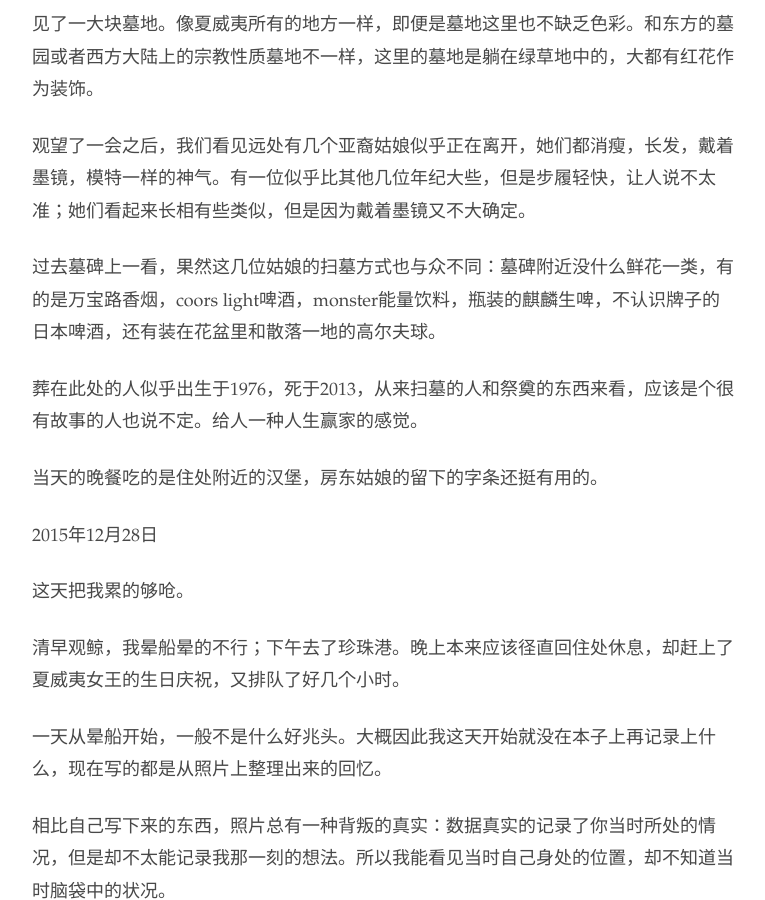
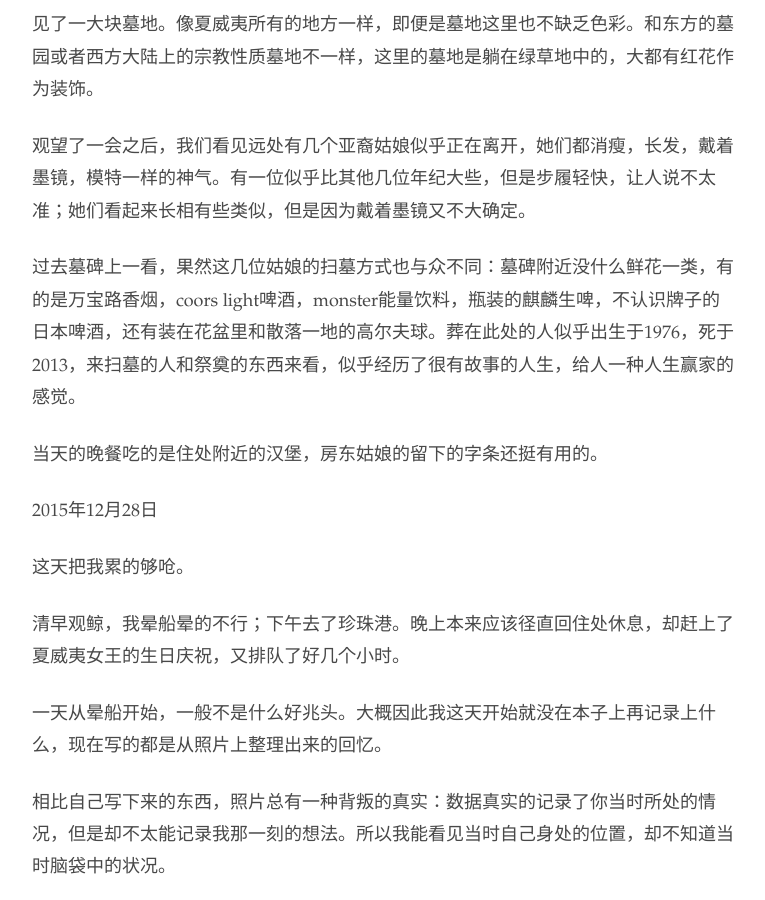
Before and after one commit to readandchedan/readandchedan.github.io, a Jekyll site: the page built from _posts/nonfiction/_posts/2018-09-19-three-year-late-hawaii-travel-log-part-2.md, in a window 1280 px wide and 900 px high, scrolled down 2049 px. Shown: the whole window, without its empty margins (256-1021 px from the left). Built offline with Jekyll 4.4.1, drawn with Linux system fonts in a browser that asks for light colours.

Commit message:
Commited on 2018-09-19 23:26:13.669838

```diff
--- a/_posts/nonfiction/_posts/2018-09-19-three-year-late-hawaii-travel-log-part-2.md
+++ b/_posts/nonfiction/_posts/2018-09-19-three-year-late-hawaii-travel-log-part-2.md
@@ -45,9 +45,7 @@ People just don't read the signs.
 
 观望了一会之后，我们看见远处有几个亚裔姑娘似乎正在离开，她们都消瘦，长发，戴着墨镜，模特一样的神气。有一位似乎比其他几位年纪大些，但是步履轻快，让人说不太准；她们看起来长相有些类似，但是因为戴着墨镜又不大确定。
 
-过去墓碑上一看，果然这几位姑娘的扫墓方式也与众不同：墓碑附近没什么鲜花一类，有的是万宝路香烟，coors light啤酒，monster能量饮料，瓶装的麒麟生啤，不认识牌子的日本啤酒，还有装在花盆里和散落一地的高尔夫球。
-
-葬在此处的人似乎出生于1976，死于2013，从来扫墓的人和祭奠的东西来看，应该是个很有故事的人也说不定。给人一种人生赢家的感觉。
+过去墓碑上一看，果然这几位姑娘的扫墓方式也与众不同：墓碑附近没什么鲜花一类，有的是万宝路香烟，coors light啤酒，monster能量饮料，瓶装的麒麟生啤，不认识牌子的日本啤酒，还有装在花盆里和散落一地的高尔夫球。葬在此处的人似乎出生于1976，死于2013，来扫墓的人和祭奠的东西来看，似乎经历了很有故事的人生，给人一种人生赢家的感觉。
 
 当天的晚餐吃的是住处附近的汉堡，房东姑娘的留下的字条还挺有用的。
 
```
